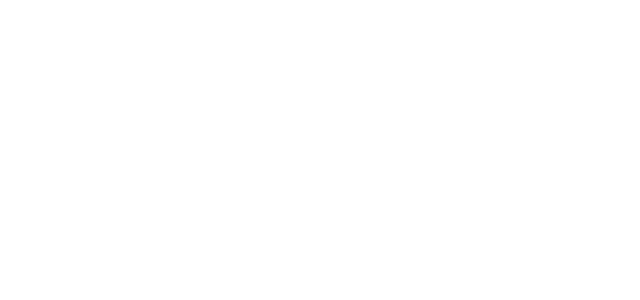
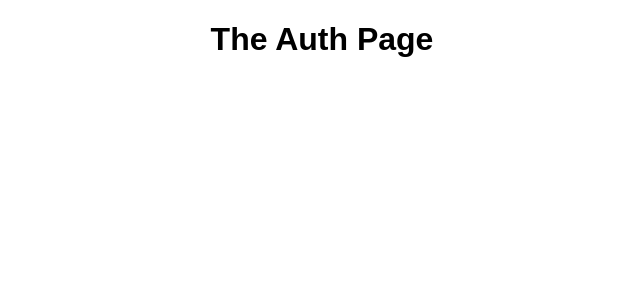
Before and after one commit to gyomber32/react-forester, a React (Create React App) app: page /auth in a window 1280 px wide. Shown: the top 300 px of the page, without its empty margins (318-958 px from the left). Built offline with nearby package versions, Linux system fonts and the light colour scheme.

Commit message:
auth blank page

```diff
--- a/src/App.js
+++ b/src/App.js
@@ -1,5 +1,7 @@
 import React from 'react';
-import { BrowserRouter, Route } from 'react-router-dom';
+import { BrowserRouter, Route, Switch } from 'react-router-dom';
+
+import AuthPage from './pages/Auth';
 
 import './App.css';
 
@@ -7,10 +9,12 @@
   return (
     <div className="App">
       <BrowserRouter>
-        <Route path="/" component={null} />
-        <Route path="/auth" component={null} />
-        <Route path="/seedlings" component={null} />
-        <Route path="/seeds" component={null} />
+        <Switch>
+          <Route from="/" to="/auth" exact />
+          <Route path="/auth" component={AuthPage} />
+          <Route path="/seedlings" component={null} />
+          <Route path="/seeds" component={null} />
+        </Switch>
       </BrowserRouter>
     </div>
   );
--- /dev/null
+++ b/src/pages/Auth.js
@@ -0,0 +1,9 @@
+import React, { Component } from "react";
+
+class AuthPage extends Component {
+    render() {
+        return (<h1>The Auth Page</h1>);
+    }
+}
+
+export default AuthPage;
```
